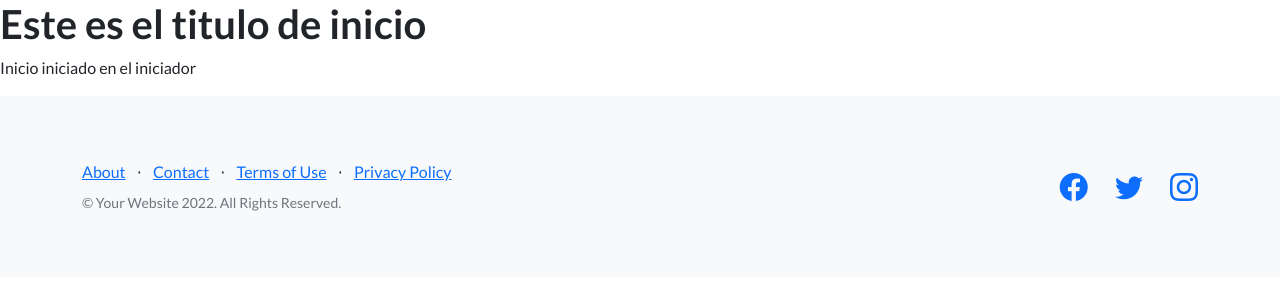
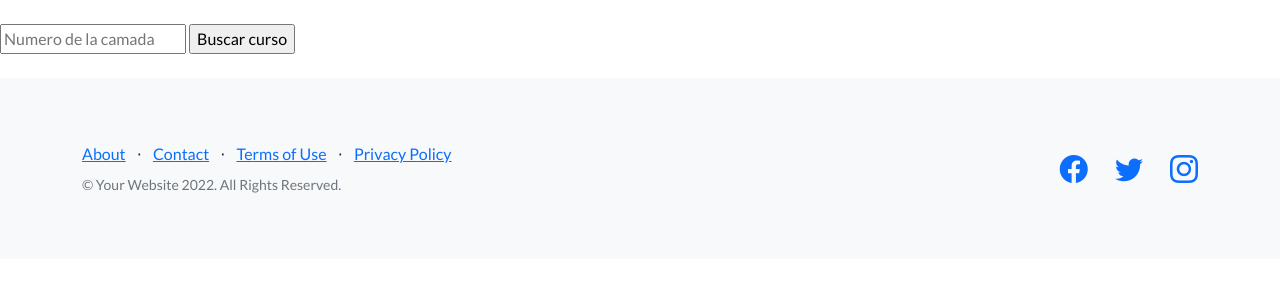
Before and after one commit to FrancisEspo/Entrega1-Francisco-Esposito, a Django app: page /app_coder/ in a window 1280 px wide. Shown: the part 66-366 px from the top of the page. Run offline with Django 4.2, Linux system fonts and the light colour scheme; some libraries are stand-ins or nearby versions.

Commit message:
formularios y busqueda andando

```diff
--- a/app_coder/forms.py
+++ b/app_coder/forms.py
@@ -19,5 +19,5 @@ class profesor_formulario(forms.Form):
 
 class entregable_formulario(forms.Form):
     nombre = forms.CharField(max_length=30)
-    fecha_de_entrega = forms.DateField()
+    fecha_de_entrega = forms.DateField(help_text="Año-Mes-Día")
     entregado = forms.BooleanField(required=False, initial=False)
--- a/app_coder/templates/app_coder/inicio.html
+++ b/app_coder/templates/app_coder/inicio.html
@@ -3,9 +3,28 @@
 {% load static %}
 
 {% block contenido %}
+
 <div>
-    <h1>Este es el titulo de inicio</h1>
+    <br>
+    <form action="/app_coder/buscar/" method="get">
 
-    <p>Inicio iniciado en el iniciador</p>
+        <input type="number" name="camada" id="camada" placeholder="Numero de la camada">
+        <input type="submit" value="Buscar curso">
+
+    </form>
+    <br>
+</div>
+
+<div>
+{% if cursos %}
+ <p>Estamos buscando el: {{camada}}</p>
+ <ul>
+    {% for curso in cursos %}
+    <li>Nombre del curso: {{curso.nombre}}</li>
+    <li>Camada: {{curso.camada}}</li>
+    <br>
+    {% endfor %}
+ </ul>
+{% endif %}
 </div>
 {% endblock %}
--- a/app_coder/urls.py
+++ b/app_coder/urls.py
@@ -8,5 +8,6 @@ urlpatterns = [
     path('profesores', views.profesor, name="Profesor"),
     path('estudiantes', views.estudiante, name="Estudiante"),
     path('entregables', views.entregable, name="Entregable"),
+    path('buscar/', views.buscar,)
 
 ]
--- a/app_coder/views.py
+++ b/app_coder/views.py
@@ -107,3 +107,17 @@ def profesor(request):
         mi_formulario = profesor_formulario()  # Formulario vacio para construir el HTML
 
     return render(request, "app_coder/profesores.html", {"mi_formulario": mi_formulario})
+
+def buscar(request):
+    if request.GET['camada']:
+
+        camada = request.GET['camada']
+        print(camada)
+        cursos = Curso.objects.filter(camada__icontains=camada)
+        print(cursos)
+        return render(request, 'app_coder/inicio.html', {'cursos':cursos, 'camada':camada})
+
+    else:
+        respuesta = "No hay datos ingresados"
+
+    return render(request, 'app_coder/inicio.html', {'respuesta':respuesta})
```
Also changed, not shown: app_coder/static/app_coder/assets/img/Inicio.png (added).
